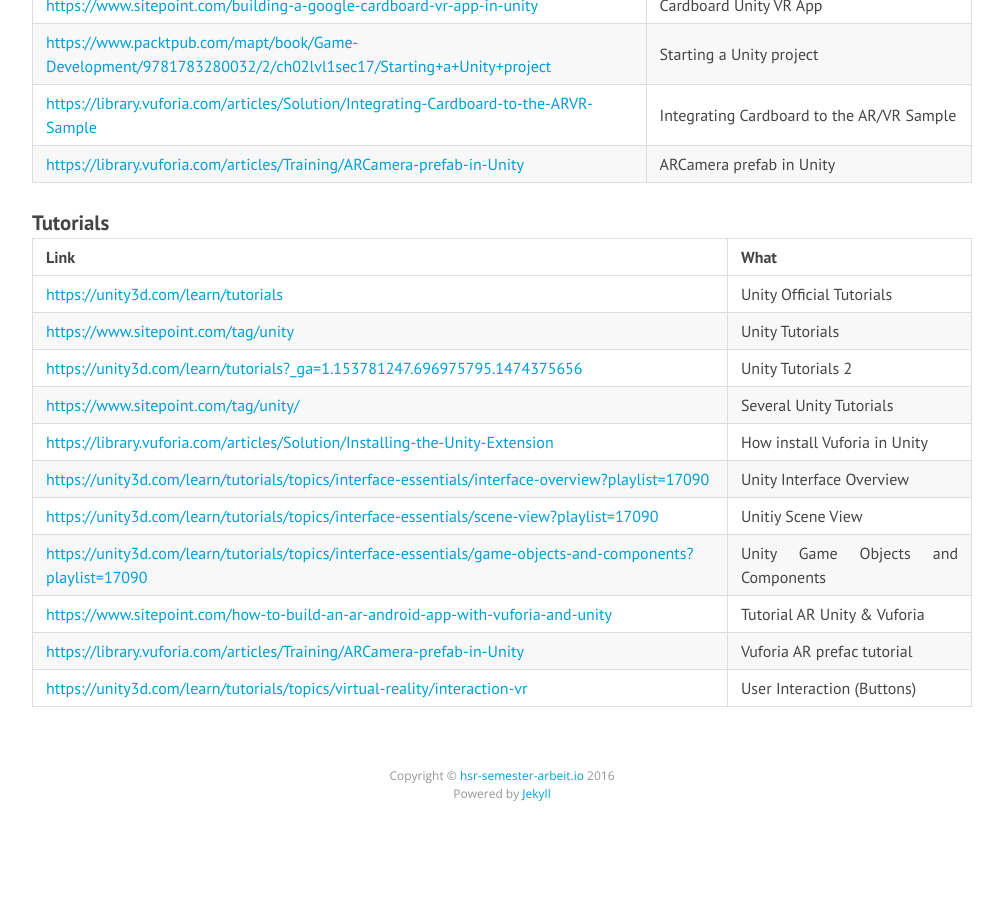
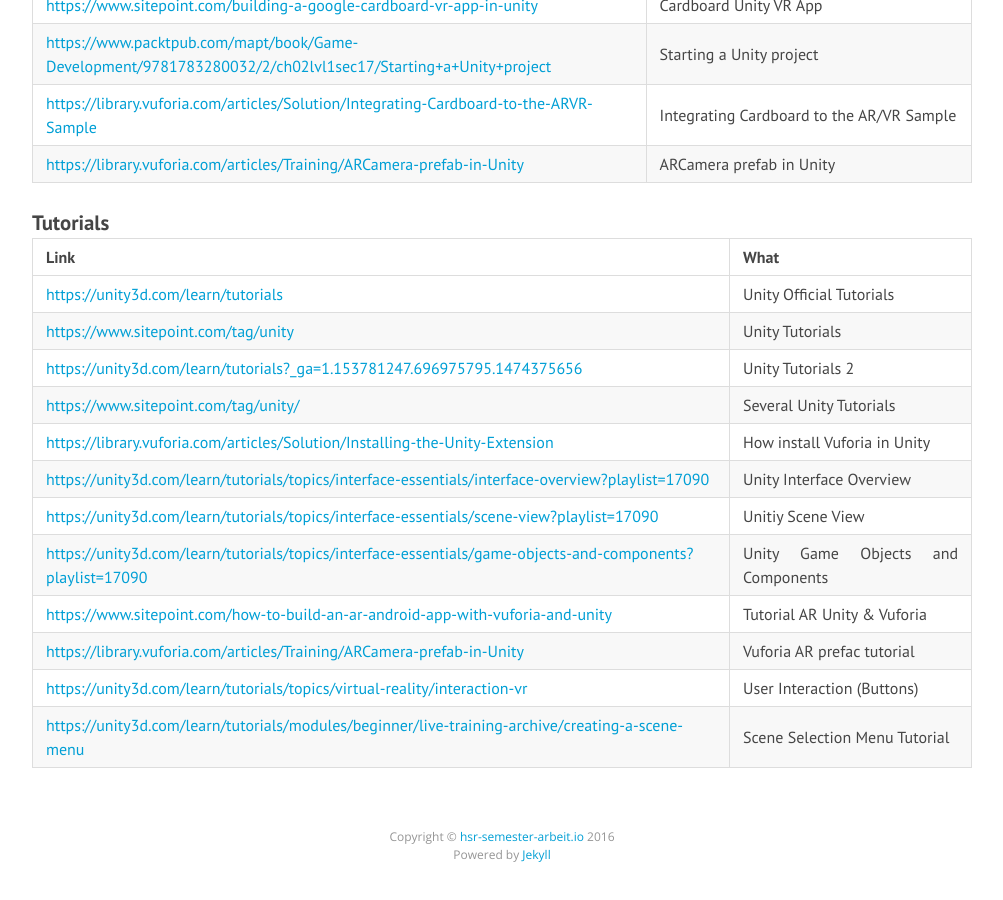
Before and after one commit to HSR-Semester-Arbeit2016/hsr-semester-arbeit2016.github.io, a Jekyll site: the page built from dev-env.md, in a window 1280 px wide and 900 px high, scrolled down 1186 px. Shown: the whole window, without its empty margins (138-1141 px from the left). Built offline with Jekyll 4.4.1, drawn with Linux system fonts in a browser that asks for light colours; nearby versions of some CDN libraries; before the commit the page ends 2025 px from its top, so only the background shows below that.

Commit message:
Added Secene Selection link
Signed-off-by: Roberto Cuervo <rcuervoa@hsr.ch>

```diff
--- a/dev-env.md
+++ b/dev-env.md
@@ -44,7 +44,7 @@
 
 | Link                                     | What                              |
 | ---------------------------------------- | --------------------------------- |
-| [https://unity3d.com/learn/tutorials](https://unity3d.com/learn/tutorials)      | Unity Official Tutorials          |
+| [https://unity3d.com/learn/tutorials](https://unity3d.com/learn/tutorials) | Unity Official Tutorials          |
 | [https://www.sitepoint.com/tag/unity](https://www.sitepoint.com/tag/unity) | Unity Tutorials                   |
 | [https://unity3d.com/learn/tutorials?_ga=1.153781247.696975795.1474375656](https://unity3d.com/learn/tutorials?_ga=1.153781247.696975795.1474375656) | Unity Tutorials 2                 |
 | [https://www.sitepoint.com/tag/unity/](https://www.sitepoint.com/tag/unity/) | Several Unity Tutorials           |
@@ -55,3 +55,4 @@
 | [https://www.sitepoint.com/how-to-build-an-ar-android-app-with-vuforia-and-unity](https://www.sitepoint.com/how-to-build-an-ar-android-app-with-vuforia-and-unity) | Tutorial AR Unity & Vuforia       |
 | [https://library.vuforia.com/articles/Training/ARCamera-prefab-in-Unity](https://library.vuforia.com/articles/Training/ARCamera-prefab-in-Unity) | Vuforia AR prefac tutorial        |
 | [https://unity3d.com/learn/tutorials/topics/virtual-reality/interaction-vr](https://unity3d.com/learn/tutorials/topics/virtual-reality/interaction-vr) | User Interaction (Buttons)        |
+|[https://unity3d.com/learn/tutorials/modules/beginner/live-training-archive/creating-a-scene-menu](https://unity3d.com/learn/tutorials/modules/beginner/live-training-archive/creating-a-scene-menu)  |Scene Selection Menu Tutorial  |
```
